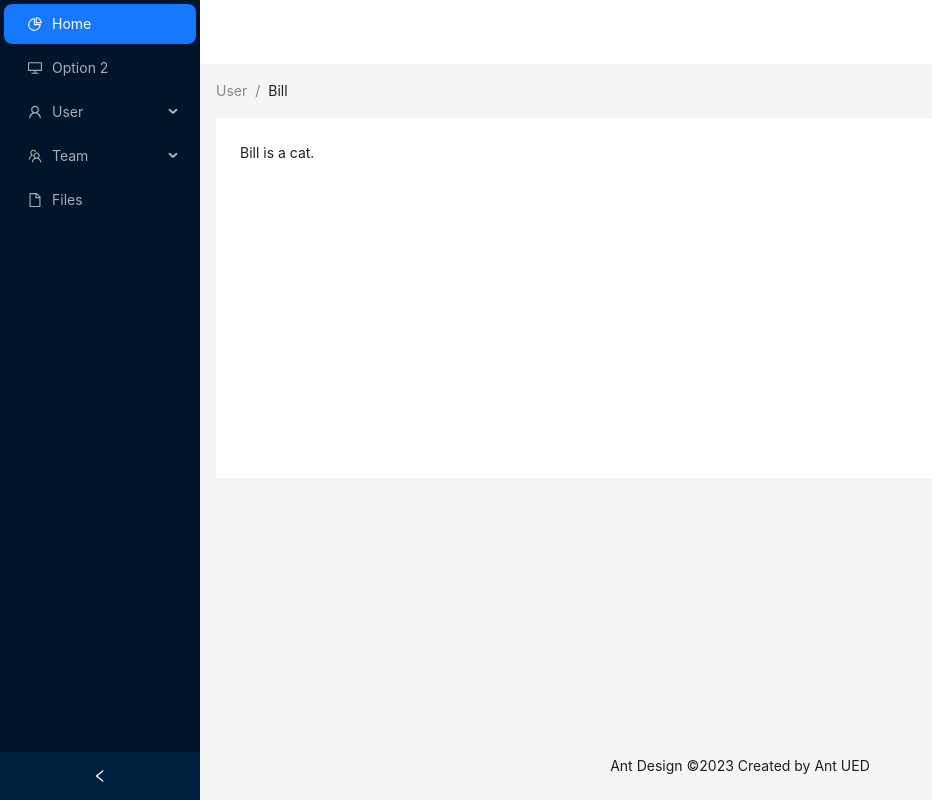
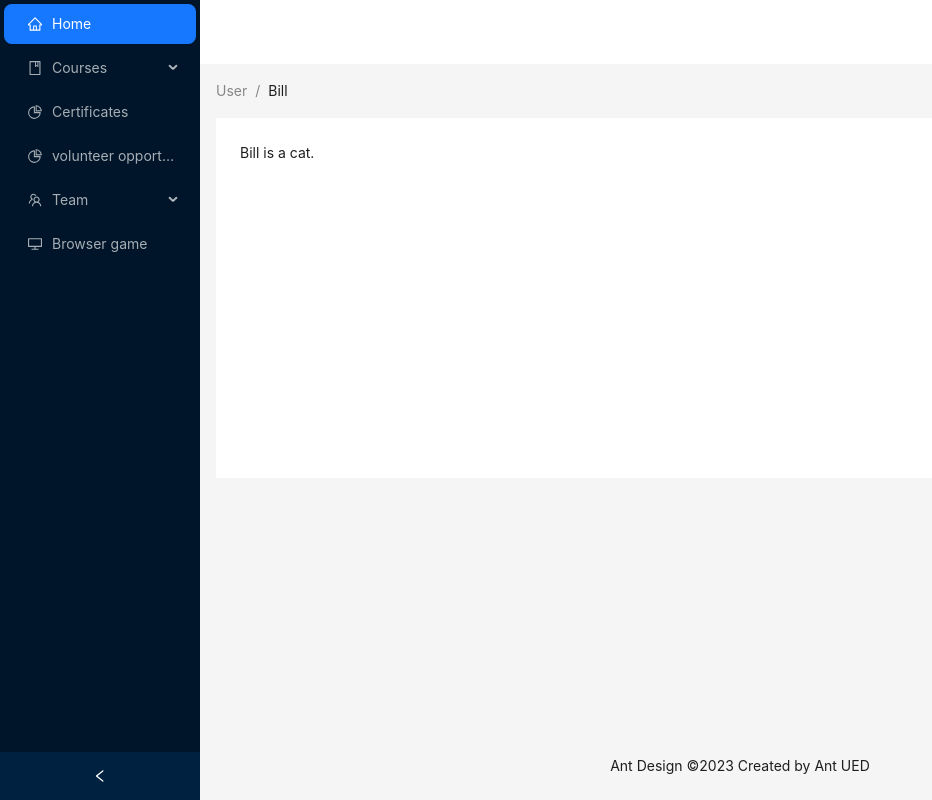
Before and after one commit to Sahil1709/green-dons, a Next.js app: page /dashboard in a window 1280 px wide. Shown: the whole page, without its empty margins (0-932 px from the left). Built offline with nearby package versions, Linux system fonts and the light colour scheme.

Commit message:
test: new branch test

```diff
--- a/app/dashboard/page.js
+++ b/app/dashboard/page.js
@@ -2,7 +2,9 @@
 import React, { useState } from 'react';
 import {
     DesktopOutlined,
+    HomeOutlined,
     FileOutlined,
+    BookOutlined,
     PieChartOutlined,
     TeamOutlined,
     UserOutlined,
@@ -18,15 +20,16 @@ function getItem(label, key, icon, children) {
     };
 }
 const items = [
-    getItem('Home', '1', <PieChartOutlined />),
-    getItem('Option 2', '2', <DesktopOutlined />),
-    getItem('User', 'sub1', <UserOutlined />, [
-        getItem('Tom', '3'),
-        getItem('Bill', '4'),
-        getItem('Alex', '5'),
+    getItem('Home', '1' , <HomeOutlined />),
+    getItem('Courses', 'sub1', <BookOutlined />, [
+        getItem('Module 1', '3'),
+        getItem('Module 2', '4'),
+        getItem('Module 3', '5'),
     ]),
+    getItem('Certificates', '6' , <PieChartOutlined />),
+    getItem('volunteer opportunities', '7' , <PieChartOutlined />),
     getItem('Team', 'sub2', <TeamOutlined />, [getItem('Team 1', '6'), getItem('Team 2', '8')]),
-    getItem('Files', '9', <FileOutlined />),
+    getItem('Browser game', '9', <DesktopOutlined />),
 ];
 const App = () => {
     const [collapsed, setCollapsed] = useState(false);
```
